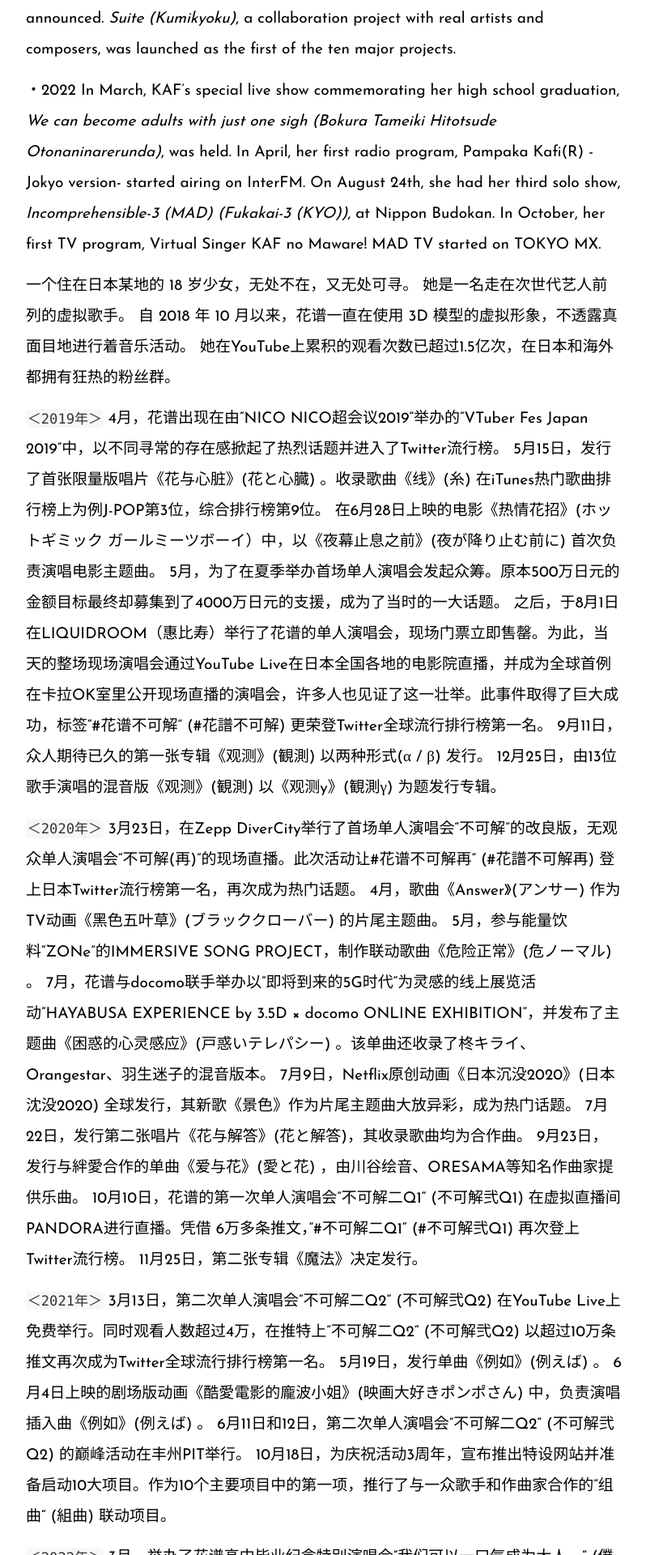
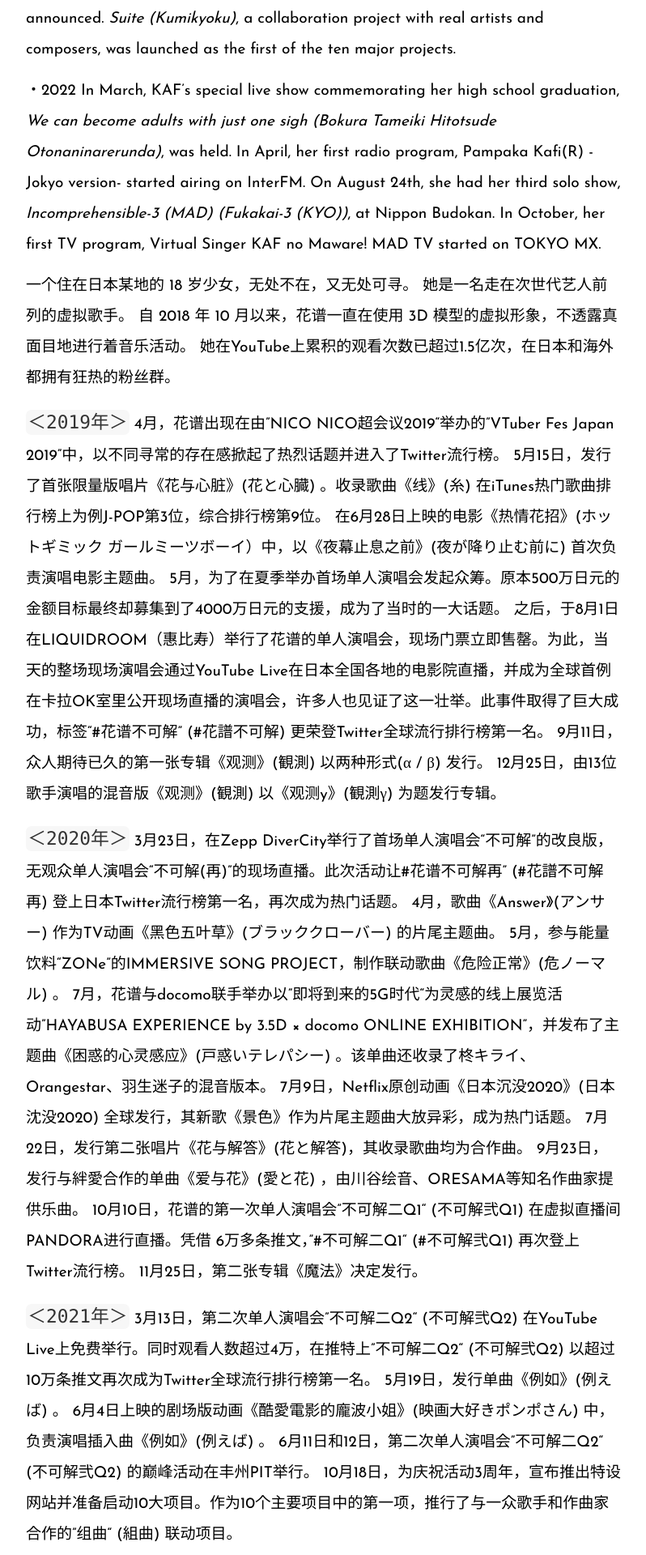
Before and after one commit to Chocomintopia/Chocomintopia.Github.io, a Jekyll site: the page built from _posts/2023-6-5-kaf.md, in a window 1280 px wide. Shown: the part 4480-6400 px from the top of the page at 81% size, without its empty margins (240-1038 px from the left). Built offline with Jekyll 4.4.1, drawn with Linux system fonts in a browser that asks for light colours; nearby versions of some CDN libraries; a script that is not in the unit is left out.

Commit message:
Update _typography.scss

```diff
--- a/_sass/_typography.scss
+++ b/_sass/_typography.scss
@@ -16,13 +16,12 @@
         margin: 1em 0;
     }
     code {
-        font-size: 0.9em;
-        color: #333333; /*  #537AA2;  */
-    /*    border: 1px solid #d0d0d0;  */
-        font-family: 'consolas', 'PingFang SC';
+        font-size: $base-font-size;
+        color: #333333;
+        font-family: $code-font;
         padding: $base-spacing $base-spacing/10;
         border-radius: 5px;
-        background: #f7f7f7; /* #F7F7F7 #F3F4F4 #F5F7FA*/
+        background: #f7f7f7;
     }
 
     .post-title {
```
